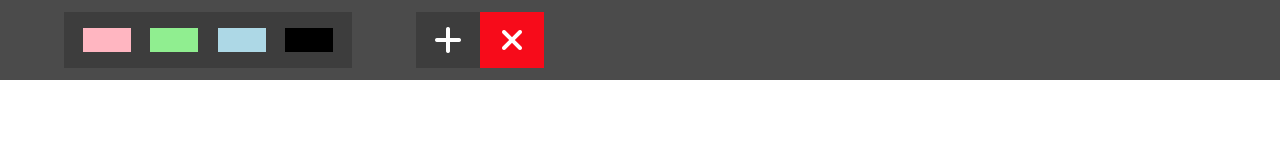
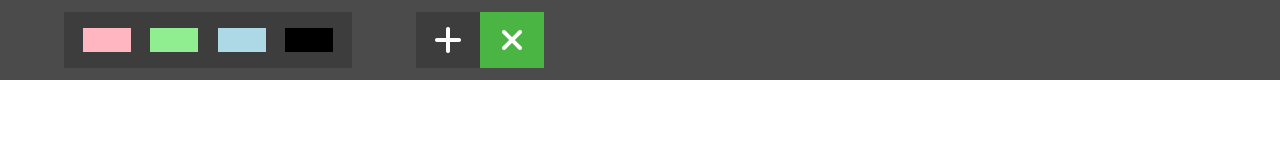
Before and after one commit to vanitadutt/Ticket-Management-App, a plain HTML site: page index.html in a window 1280 px wide. In both pictures the pointer is over the element 512 px from the left and 40 px from the top of the page. Drawn offline with Linux system fonts and the light colour scheme.

Commit message:
remove-btn

```diff
--- a/style.css
+++ b/style.css
@@ -145,7 +145,7 @@
   background-color: #4bb543;
 }
 .remove-btn:hover {
-  background-color: #f70b1a;
+  background-color: #4bb543;
 }
 
 .toolbox-priority-cont > *:hover {
```
